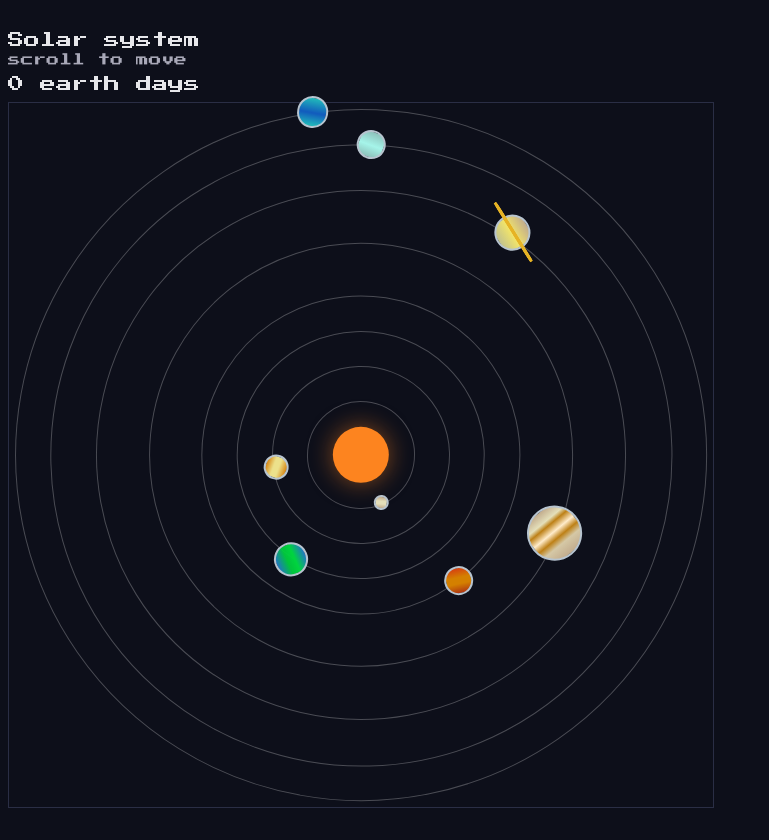
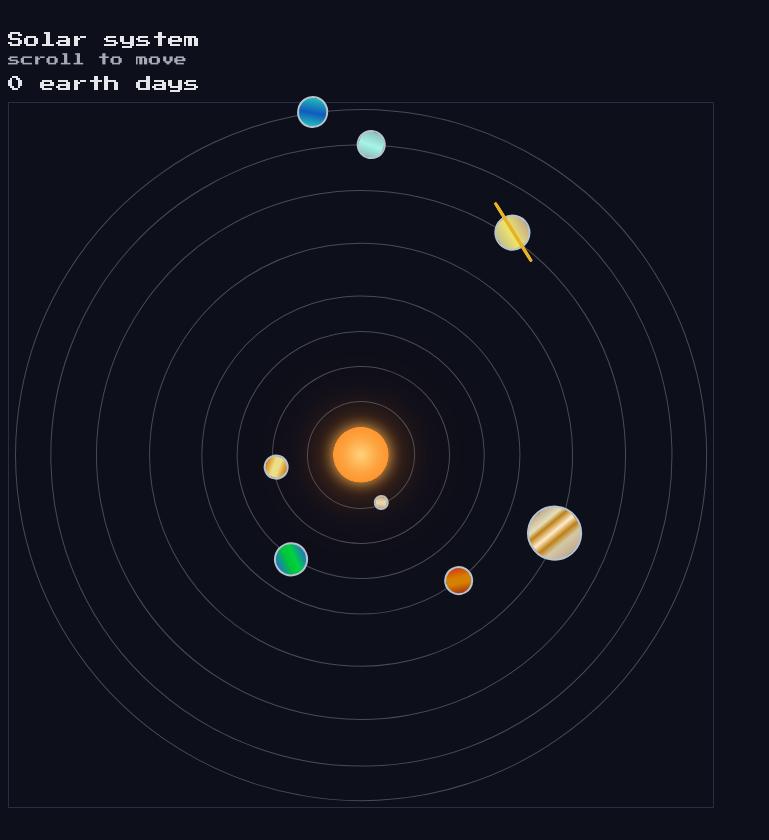
Before and after one commit to cezaryszymanski/solar-vue, a Vue app: page / in a window 1280 px wide. Shown: the top 840 px of the page, without its empty margins (0-769 px from the left). Built offline with nearby package versions, Linux system fonts and the light colour scheme.

Commit message:
Add pulsing glow to the sun
Layered warm box-shadows with a radial core gradient and a slow 4s
pulse, disabled under prefers-reduced-motion.

Co-Authored-By: Claude Opus 5.5 <noreply@anthropic.com>
Claude-Session: https://claude.ai/code/session_017jwyA6cb8RpdnzBaFTwTCE

```diff
--- a/src/components/SolarSystem.vue
+++ b/src/components/SolarSystem.vue
@@ -113,8 +113,25 @@ const timePassed = computed(() => Math.round(y.value * 0.3) <= 365 ?
   width: 8%;
   height: 8%;
   border-radius: 50%;
-  background: #FD841F;
-  box-shadow: 0 0 24px rgba(253, 132, 31, 0.5);
+  background: radial-gradient(circle, #FFD27A 0%, #FDA43F 45%, #FD841F 100%);
+  box-shadow:
+    0 0 12px rgba(255, 196, 92, 0.8),
+    0 0 36px rgba(253, 132, 31, 0.6),
+    0 0 80px rgba(253, 100, 20, 0.35);
+  animation: sun-glow 4s ease-in-out infinite;
+}
+@keyframes sun-glow {
+  50% {
+    box-shadow:
+      0 0 16px rgba(255, 196, 92, 0.9),
+      0 0 48px rgba(253, 132, 31, 0.7),
+      0 0 110px rgba(253, 100, 20, 0.45);
+  }
+}
+@media (prefers-reduced-motion: reduce) {
+  .sun {
+    animation: none;
+  }
 }
 .planet {
   position: absolute;
```
